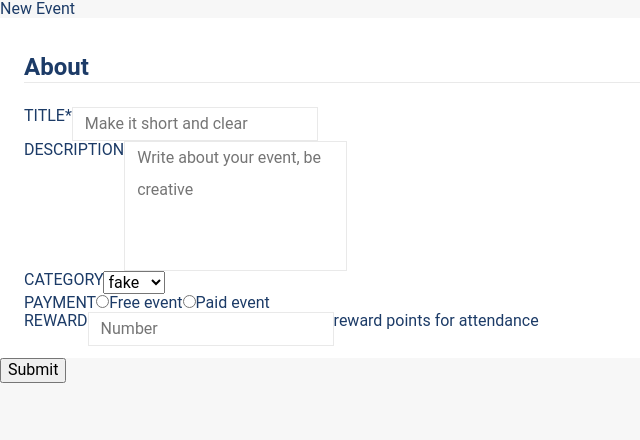
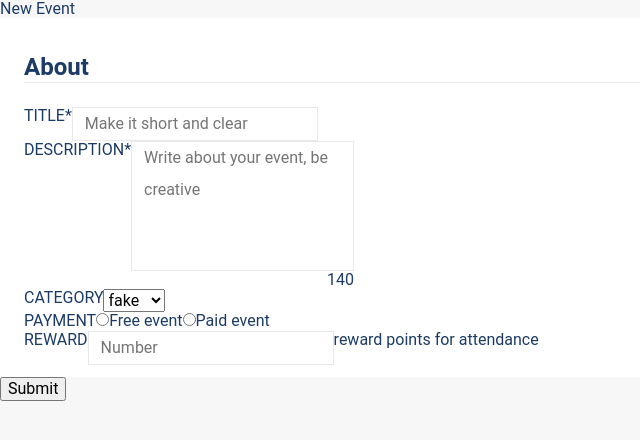
Before and after one commit to pumanitro/Accenture-Interview-App, a React (Create React App) app: page / in a window 1280 px wide. Shown: the top 440 px of the page, without its empty margins (0-640 px from the left). Built offline with nearby package versions, Linux system fonts and the light colour scheme.

Commit message:
Created FormTextarea component with counter.

```diff
--- /dev/null
+++ b/src/components/FormTextarea/FormTextarea.tsx
@@ -0,0 +1,32 @@
+import React, { ChangeEvent, FC } from 'react';
+import { ObjectField, ValidateFunctionType } from 'global/ObjectForm/ObjectField';
+import { GlobalErrorMessage } from 'components/GlobalErrorMessage/GlobalErrorMessage';
+import { Textarea } from '../Textarea/Textarea';
+
+type FormInputType = {
+  name: string;
+  maxlength: number;
+  validateFunction?: ValidateFunctionType;
+} & React.TextareaHTMLAttributes<HTMLTextAreaElement>;
+
+export const FormTextarea: FC<FormInputType> = ({ name, validateFunction, maxlength, ...rest }) => {
+  return (
+    <ObjectField name={name} validateFunction={validateFunction}>
+      {({ value, setValue, error }) => {
+        return (
+          <>
+            <GlobalErrorMessage message={error}>
+              <Textarea
+                {...rest}
+                value={value}
+                onChange={(e: ChangeEvent<HTMLTextAreaElement>) => setValue(e.target.value)}
+                hasError={!!error}
+                maxlength={maxlength}
+              />
+            </GlobalErrorMessage>
+          </>
+        );
+      }}
+    </ObjectField>
+  );
+};
--- a/src/components/Input/Input.s.tsx
+++ b/src/components/Input/Input.s.tsx
@@ -1,6 +1,6 @@
 import styled, { css } from 'styled-components';
 
-type StyledFormElementPropsType = {
+export type StyledFormElementPropsType = {
   hasError?: boolean;
 };
 
--- /dev/null
+++ b/src/components/Textarea/Textarea.s.ts
@@ -0,0 +1,17 @@
+import styled from 'styled-components';
+import { StyledFormElement, StyledFormElementPropsType } from 'components/Input/Input.s';
+
+export const StyledTextarea = styled.textarea`
+  ${StyledFormElement}
+  resize: none;
+`;
+
+export const TextareaWrapper = styled.div`
+  display: flex;
+  flex-direction: column;
+  align-items: flex-end;
+`;
+
+export const Counter = styled.span<StyledFormElementPropsType>`
+  color: ${props => (props.hasError ? props.theme.colors.functional.error : props.theme.colors.utils.text.dark)};
+`;
--- a/src/components/Textarea/Textarea.tsx
+++ b/src/components/Textarea/Textarea.tsx
@@ -1,7 +1,29 @@
-import styled from 'styled-components';
-import { StyledFormElement } from 'components/Input/Input.s';
+import React, { useState, FC, ChangeEvent } from 'react';
+import { StyledTextarea, TextareaWrapper, Counter } from './Textarea.s';
+import { StyledFormElementPropsType } from '../Input/Input.s';
 
-export const Textarea = styled.textarea`
-  ${StyledFormElement}
-  resize: none;
-`;
+type TextareaPropsType = {
+  maxlength: number;
+  value: string;
+  onChange: (e: ChangeEvent<HTMLTextAreaElement>) => void;
+} & React.TextareaHTMLAttributes<HTMLTextAreaElement> &
+  StyledFormElementPropsType;
+
+export const Textarea: FC<TextareaPropsType> = ({ maxlength, hasError, value = '', onChange, ...rest }) => {
+  const [counter, setCounter] = useState(maxlength);
+  const subValue = value.substring(0, maxlength).trim();
+
+  const onChangeCallback = (e: ChangeEvent<HTMLTextAreaElement>) => {
+    setCounter(maxlength - e.target.value.substring(0, maxlength).length);
+    if (onChange) {
+      onChange(e);
+    }
+  };
+
+  return (
+    <TextareaWrapper>
+      <StyledTextarea onChange={onChangeCallback} value={subValue} hasError={hasError} {...rest} />
+      <Counter hasError={hasError}>{counter}</Counter>
+    </TextareaWrapper>
+  );
+};
--- a/src/global/ObjectForm/ObjectField.tsx
+++ b/src/global/ObjectForm/ObjectField.tsx
@@ -10,7 +10,7 @@ type FieldBagType = {
   error: ErrorType;
 };
 
-export type ValidateFunctionType = ((formBag: FormBagType) => ErrorType) | undefined;
+export type ValidateFunctionType = ((formBag: FormBagType, name: string) => ErrorType) | undefined;
 
 type ObjectFieldType = {
   name: string;
@@ -29,7 +29,7 @@ export const ObjectField: FC<ObjectFieldType> = ({ name, children, validateFunct
           return;
         }
 
-        let newErrors = validateFunction(formBag);
+        let newErrors = validateFunction(formBag, name);
 
         // for having posibility to return error false
         if (newErrors === false) {
--- a/src/helpers/formValidations.ts
+++ b/src/helpers/formValidations.ts
@@ -1,3 +1,3 @@
 import { FormBagType } from '../global/ObjectForm/ObjectFormContext';
 
-export const isRequired = ({ values }: FormBagType) => !values.title && 'This field is required';
+export const isRequired = ({ values }: FormBagType, name: string) => !values[name] && 'This field is required';
--- a/src/pages/Home/About/About.tsx
+++ b/src/pages/Home/About/About.tsx
@@ -2,11 +2,11 @@ import React from 'react';
 import { CardTitle, Card } from 'components/Card/Card.s';
 import { Input } from 'components/Input/Input';
 import { FormElement } from 'components/FormElement/FormElement';
-import { Textarea } from 'components/Textarea/Textarea';
 import { Dropdown } from 'components/Dropdown/Dropdown';
 import { RadioGroup } from 'components/RadioGroup/RadioGroup';
 import { FormInput } from 'components/FormInput/FormInput';
 import { isRequired } from 'helpers/formValidations';
+import { FormTextarea } from 'components/FormTextarea/FormTextarea';
 
 export const About = () => {
   return (
@@ -15,8 +15,14 @@ export const About = () => {
       <FormElement title="title" isRequired>
         <FormInput placeholder="Make it short and clear" name="title" validateFunction={isRequired} />
       </FormElement>
-      <FormElement title="description">
-        <Textarea rows={4} placeholder="Write about your event, be creative" />
+      <FormElement title="description" isRequired>
+        <FormTextarea
+          name="description"
+          rows={4}
+          placeholder="Write about your event, be creative"
+          maxlength={140}
+          validateFunction={isRequired}
+        />
       </FormElement>
       <FormElement title="category">
         <Dropdown
--- a/src/pages/Home/Home.tsx
+++ b/src/pages/Home/Home.tsx
@@ -7,7 +7,7 @@ export const Home: FunctionComponent = () => (
   <ObjectForm
     initialValues={{
       title: '',
-      title2: '',
+      description: '',
     }}
     onSubmit={formBag => console.log(formBag)}
   >
```
